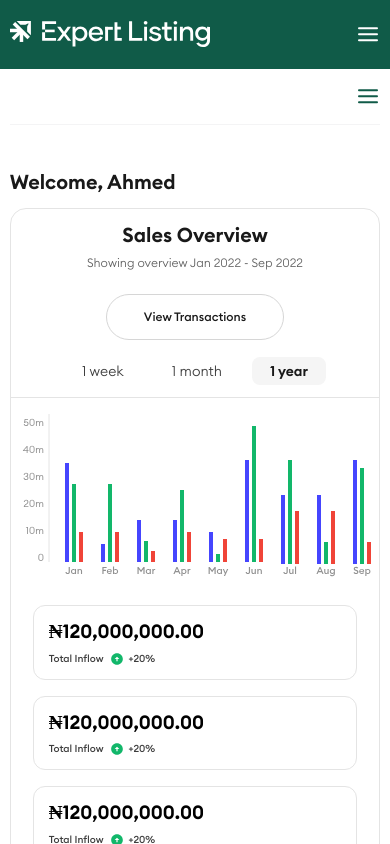
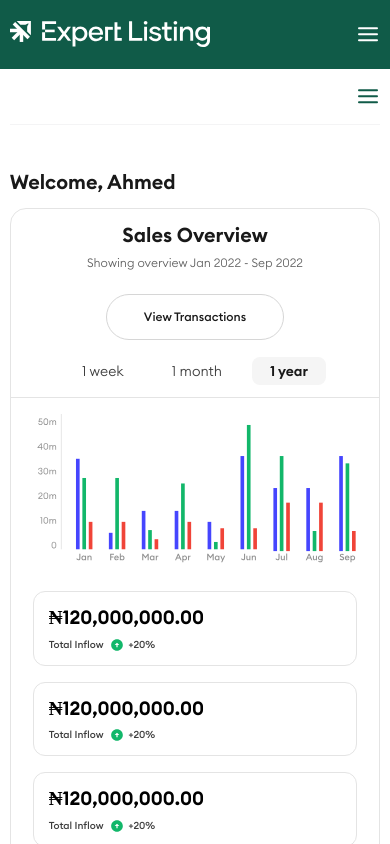
Before and after one commit to qobitech/Proptech-dashboard, a React (Vite) app: page / in a window 390 px wide. Shown: the top 844 px of the page. Built offline with nearby package versions, Linux system fonts and the light colour scheme.

Commit message:
feat([TECH-TASK-BUDGET-MODAL]): budget modal

```diff
--- a/src/styles/pages/_dashboard.scss
+++ b/src/styles/pages/_dashboard.scss
@@ -339,6 +339,9 @@
 
 		& > .overview > .sales > .bottom > .left > svg {
 			flex-shrink: 0;
+			width: 100%;
+			max-width: 355px;
+			height: auto;
 		}
 	}
 
```
